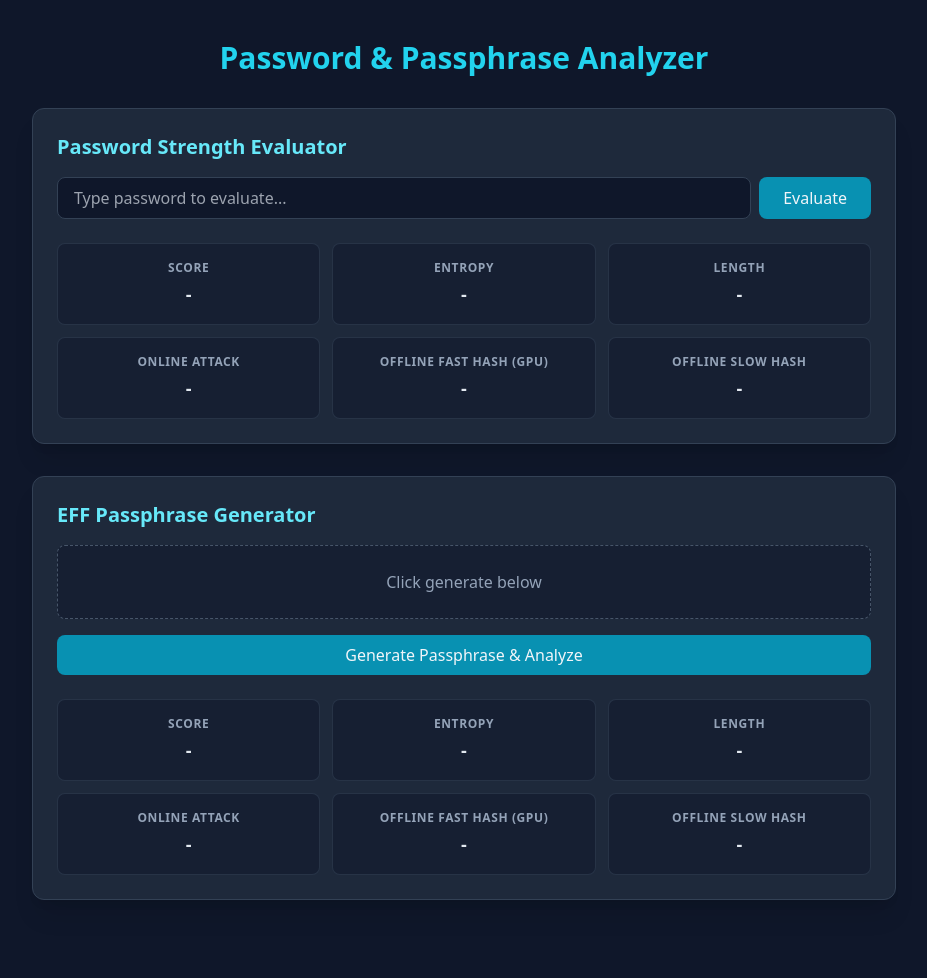
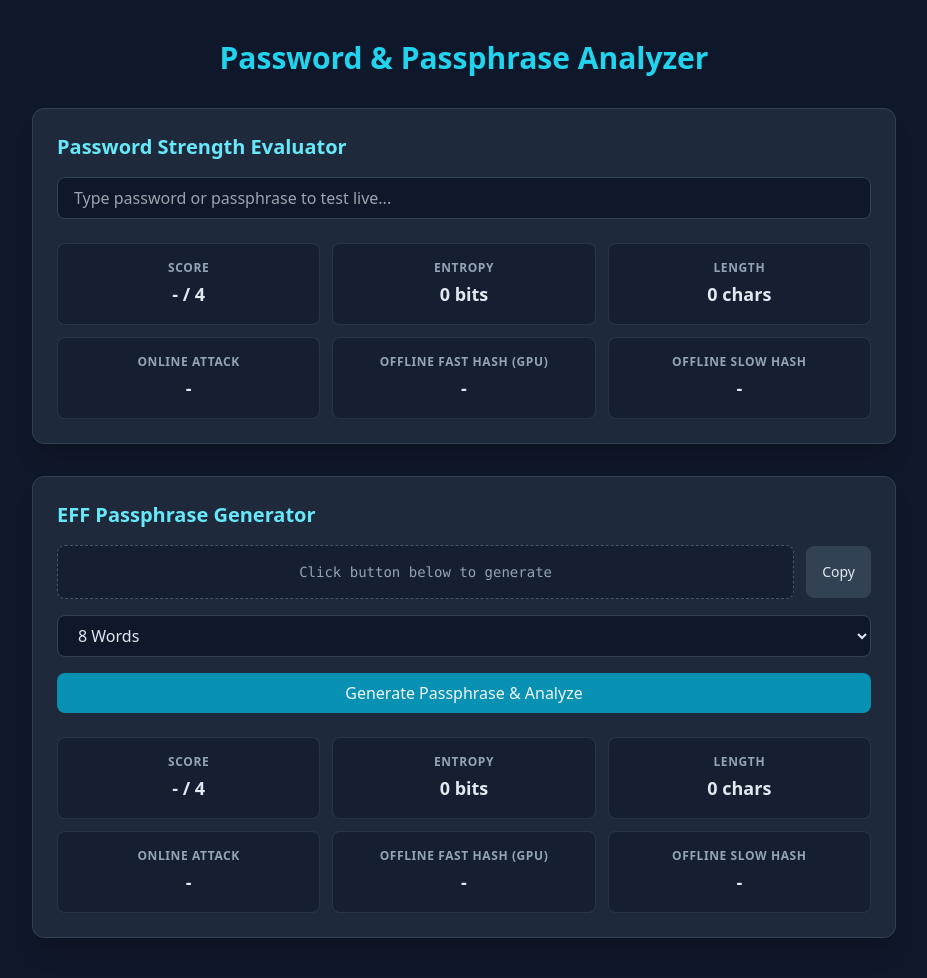
Before and after one commit to JPetovello/password-checker-web, a Flask app: page / in a window 1280 px wide. Shown: the whole page, without its empty margins (176-1103 px from the left). Before the commit the page ends 900 px from the top, so only its background shows below. Run offline with Flask 3, Linux system fonts and the light colour scheme; some libraries are stand-ins or nearby versions.

Commit message:
Add live typing evaluation, capitalized crack times, and dynamic 3-8 word EFF passphrase selector

```diff
--- a/app.py
+++ b/app.py
@@ -24,36 +24,39 @@
 def index():
     return render_template('index.html')
 
+@app.route('/api/analyze', methods=['POST'])
 @app.route('/api/check', methods=['POST'])
 def check_password():
-    data = request.get_json()
+    data = request.get_json() or {}
     password = data.get('password', '')
 
-    # Run zxcvbn evaluation
     results = zxcvbn.zxcvbn(password)
-
-    # Extract crack times and ensure they are converted to strings to avoid timedelta serialization errors
     crack_times = results.get('crack_times_display', {})
 
     response_data = {
         'score': results.get('score'),
-        'entropy': round(results.get('guesses_log10', 0) * 3.32, 2), # Approximate bits of entropy
-        'online_attack': str(crack_times.get('online_throttling_100_per_hour', 'N/A')),
-        'fast_hash': str(crack_times.get('offline_fast_hashing_1e10_per_second', 'N/A')),
-        'slow_hash': str(crack_times.get('offline_slow_hashing_1e4_per_second', 'N/A'))
+        'entropy': round(results.get('guesses_log10', 0) * 3.32, 2),
+        'length': len(password),
+        'crack_times_display': {
+            'online_throttling_100_per_hour': str(crack_times.get('online_throttling_100_per_hour', 'N/A')),
+            'offline_fast_hashing_1e10_per_second': str(crack_times.get('offline_fast_hashing_1e10_per_second', 'N/A')),
+            'offline_slow_hashing_1e4_per_second': str(crack_times.get('offline_slow_hashing_1e4_per_second', 'N/A'))
+        }
     }
 
     return jsonify(response_data)
 
 @app.route('/api/generate', methods=['POST'])
 def generate_passphrase():
+    data = request.get_json() or {}
+    word_count = int(data.get('words', 4))
+    word_count = max(3, min(8, word_count))
+
     if not EFF_WORDS:
         passphrase = "correct horse battery staple"
     else:
-        # Generate a 4-word EFF passphrase
-        passphrase = " ".join(random.choices(EFF_WORDS, k=4))
+        passphrase = " ".join(random.choices(EFF_WORDS, k=word_count))
 
-    # Evaluate the generated passphrase using zxcvbn
     results = zxcvbn.zxcvbn(passphrase)
     crack_times = results.get('crack_times_display', {})
 
@@ -61,9 +64,12 @@
         'passphrase': passphrase,
         'score': results.get('score'),
         'entropy': round(results.get('guesses_log10', 0) * 3.32, 2),
-        'online_attack': str(crack_times.get('online_throttling_100_per_hour', 'N/A')),
-        'fast_hash': str(crack_times.get('offline_fast_hashing_1e10_per_second', 'N/A')),
-        'slow_hash': str(crack_times.get('offline_slow_hashing_1e4_per_second', 'N/A'))
+        'length': len(passphrase),
+        'crack_times_display': {
+            'online_throttling_100_per_hour': str(crack_times.get('online_throttling_100_per_hour', 'N/A')),
+            'offline_fast_hashing_1e10_per_second': str(crack_times.get('offline_fast_hashing_1e10_per_second', 'N/A')),
+            'offline_slow_hashing_1e4_per_second': str(crack_times.get('offline_slow_hashing_1e4_per_second', 'N/A'))
+        }
     }
 
     return jsonify(response_data)
--- a/templates/index.html
+++ b/templates/index.html
@@ -15,24 +15,23 @@
         <!-- Password Strength Evaluator Section -->
         <div class="bg-slate-800 border border-slate-700 rounded-xl p-6 shadow-xl">
             <h2 class="text-xl font-semibold mb-4 text-cyan-300">Password Strength Evaluator</h2>
-            <div class="flex gap-2 mb-6">
-                <input type="password" id="passwordInput" placeholder="Type password to evaluate..." class="flex-grow bg-slate-900 border border-slate-700 rounded-lg px-4 py-2 focus:outline-none focus:border-cyan-500">
-                <button id="evaluateBtn" class="bg-cyan-600 hover:bg-cyan-500 px-6 py-2 rounded-lg font-medium transition">Evaluate</button>
+            <div class="mb-6">
+                <input type="text" id="passwordInput" placeholder="Type password or passphrase to test live..." class="w-full bg-slate-900 border border-slate-700 rounded-lg px-4 py-2 focus:outline-none focus:border-cyan-500 text-slate-200">
             </div>
 
             <!-- 3x2 Grid Layout -->
             <div class="grid grid-cols-3 gap-3">
                 <div class="bg-slate-900/50 border border-slate-700/60 p-4 rounded-lg text-center">
                     <div class="text-xs font-semibold text-slate-400 uppercase tracking-wider mb-1">Score</div>
-                    <div id="scoreVal" class="text-lg font-bold text-slate-200">-</div>
+                    <div id="scoreVal" class="text-lg font-bold text-slate-200">- / 4</div>
                 </div>
                 <div class="bg-slate-900/50 border border-slate-700/60 p-4 rounded-lg text-center">
                     <div class="text-xs font-semibold text-slate-400 uppercase tracking-wider mb-1">Entropy</div>
-                    <div id="entropyVal" class="text-lg font-bold text-slate-200">-</div>
+                    <div id="entropyVal" class="text-lg font-bold text-slate-200">0 bits</div>
                 </div>
                 <div class="bg-slate-900/50 border border-slate-700/60 p-4 rounded-lg text-center">
                     <div class="text-xs font-semibold text-slate-400 uppercase tracking-wider mb-1">Length</div>
-                    <div id="lengthVal" class="text-lg font-bold text-slate-200">-</div>
+                    <div id="lengthVal" class="text-lg font-bold text-slate-200">0 chars</div>
                 </div>
                 <div class="bg-slate-900/50 border border-slate-700/60 p-4 rounded-lg text-center">
                     <div class="text-xs font-semibold text-slate-400 uppercase tracking-wider mb-1">Online Attack</div>
@@ -52,24 +51,41 @@
         <!-- EFF Passphrase Generator Section -->
         <div class="bg-slate-800 border border-slate-700 rounded-xl p-6 shadow-xl">
             <h2 class="text-xl font-semibold mb-4 text-cyan-300">EFF Passphrase Generator</h2>
-            <div class="bg-slate-900/50 border border-dashed border-slate-600 rounded-lg p-6 text-center mb-4 text-slate-400" id="passphraseOutput">
-                Click generate below
+
+            <!-- Passphrase Display with Copy Button -->
+            <div class="flex items-center gap-3 mb-4">
+                <div class="flex-grow bg-slate-900/50 border border-dashed border-slate-600 rounded-lg p-4 text-center text-slate-400 font-mono text-sm" id="passphraseOutput">
+                    Click button below to generate
+                </div>
+                <button id="copyBtn" class="bg-slate-700 hover:bg-slate-600 text-slate-200 px-4 py-4 rounded-lg font-medium transition text-sm">Copy</button>
             </div>
+
+            <div class="mb-4">
+                <select id="wordCountSelect" class="w-full bg-slate-900 border border-slate-700 rounded-lg px-4 py-2 text-slate-200 focus:outline-none focus:border-cyan-500">
+                    <option value="3">3 Words</option>
+                    <option value="4">4 Words</option>
+                    <option value="5">5 Words</option>
+                    <option value="6">6 Words</option>
+                    <option value="7">7 Words</option>
+                    <option value="8" selected>8 Words</option>
+                </select>
+            </div>
+
             <button id="generateBtn" class="w-full bg-cyan-600 hover:bg-cyan-500 py-2 rounded-lg font-medium transition mb-6">Generate Passphrase & Analyze</button>
 
             <!-- 3x2 Grid Layout -->
             <div class="grid grid-cols-3 gap-3">
                 <div class="bg-slate-900/50 border border-slate-700/60 p-4 rounded-lg text-center">
                     <div class="text-xs font-semibold text-slate-400 uppercase tracking-wider mb-1">Score</div>
-                    <div id="genScoreVal" class="text-lg font-bold text-slate-200">-</div>
+                    <div id="genScoreVal" class="text-lg font-bold text-slate-200">- / 4</div>
                 </div>
                 <div class="bg-slate-900/50 border border-slate-700/60 p-4 rounded-lg text-center">
                     <div class="text-xs font-semibold text-slate-400 uppercase tracking-wider mb-1">Entropy</div>
-                    <div id="genEntropyVal" class="text-lg font-bold text-slate-200">-</div>
+                    <div id="genEntropyVal" class="text-lg font-bold text-slate-200">0 bits</div>
                 </div>
                 <div class="bg-slate-900/50 border border-slate-700/60 p-4 rounded-lg text-center">
                     <div class="text-xs font-semibold text-slate-400 uppercase tracking-wider mb-1">Length</div>
-                    <div id="genLengthVal" class="text-lg font-bold text-slate-200">-</div>
+                    <div id="genLengthVal" class="text-lg font-bold text-slate-200">0 chars</div>
                 </div>
                 <div class="bg-slate-900/50 border border-slate-700/60 p-4 rounded-lg text-center">
                     <div class="text-xs font-semibold text-slate-400 uppercase tracking-wider mb-1">Online Attack</div>
@@ -89,40 +105,99 @@
     </div>
 
     <script>
-        document.getElementById('evaluateBtn').addEventListener('click', async () => {
-            const pwd = document.getElementById('passwordInput').value;
-            if (!pwd) return;
+        function capitalizeWords(str) {
+            if (!str) return '-';
+            return str.replace(/\b\w/g, char => char.toUpperCase());
+        }
+
+        async function analyzePassword(password, isGen = false) {
+            if (!password) {
+                updateUI(null, isGen);
+                return;
+            }
             try {
-                const response = await fetch('/api/check', {
+                const response = await fetch('/api/analyze', {
                     method: 'POST',
                     headers: { 'Content-Type': 'application/json' },
-                    body: JSON.stringify({ password: pwd })
+                    body: JSON.stringify({ password: password })
                 });
                 const data = await response.json();
-                document.getElementById('scoreVal').innerText = data.score ?? '-';
-                document.getElementById('entropyVal').innerText = data.entropy ?? '-';
-                document.getElementById('lengthVal').innerText = pwd.length;
-                document.getElementById('onlineVal').innerText = data.online_attack ?? '-';
-                document.getElementById('fastHashVal').innerText = data.fast_hash ?? '-';
-                document.getElementById('slowHashVal').innerText = data.slow_hash ?? '-';
+                updateUI(data, isGen);
             } catch (err) {
-                console.error(err);
+                console.error('Error analyzing password:', err);
+            }
+        }
+
+        function updateUI(data, isGen) {
+            const scoreEl = document.getElementById(isGen ? 'genScoreVal' : 'scoreVal');
+            const entropyEl = document.getElementById(isGen ? 'genEntropyVal' : 'entropyVal');
+            const lengthEl = document.getElementById(isGen ? 'genLengthVal' : 'lengthVal');
+            const onlineEl = document.getElementById(isGen ? 'genOnlineVal' : 'onlineVal');
+            const fastEl = document.getElementById(isGen ? 'genFastHashVal' : 'fastHashVal');
+            const slowEl = document.getElementById(isGen ? 'genSlowHashVal' : 'slowHashVal');
+
+            if (!data) {
+                scoreEl.textContent = '- / 4';
+                entropyEl.textContent = '0 bits';
+                lengthEl.textContent = '0 chars';
+                onlineEl.textContent = '-';
+                fastEl.textContent = '-';
+                slowEl.textContent = '-';
+                return;
+            }
+
+            scoreEl.textContent = (data.score !== undefined ? data.score : '-') + ' / 4';
+            entropyEl.textContent = (data.entropy !== undefined ? data.entropy : '0') + ' bits';
+            lengthEl.textContent = (data.length !== undefined ? data.length : '0') + ' chars';
+
+            if (data.crack_times_display) {
+                onlineEl.textContent = capitalizeWords(data.crack_times_display.online_throttling_100_per_hour);
+                fastEl.textContent = capitalizeWords(data.crack_times_display.offline_fast_hashing_1e10_per_second);
+                slowEl.textContent = capitalizeWords(data.crack_times_display.offline_slow_hashing_1e4_per_second);
+            }
+        }
+
+        // Live typing evaluation
+        const passwordInput = document.getElementById('passwordInput');
+        let timeout = null;
+        passwordInput.addEventListener('input', (e) => {
+            clearTimeout(timeout);
+            const val = e.target.value;
+            timeout = setTimeout(() => {
+                analyzePassword(val, false);
+            }, 150);
+        });
+
+        // Copy button action
+        document.getElementById('copyBtn').addEventListener('click', () => {
+            const text = document.getElementById('passphraseOutput').innerText;
+            if (text && !text.includes('Click button')) {
+                navigator.clipboard.writeText(text);
+                const btn = document.getElementById('copyBtn');
+                btn.innerText = 'Copied!';
+                setTimeout(() => btn.innerText = 'Copy', 2000);
             }
         });
 
+        // Passphrase generation action
         document.getElementById('generateBtn').addEventListener('click', async () => {
+            const wordCount = document.getElementById('wordCountSelect').value;
             try {
-                const response = await fetch('/api/generate', { method: 'POST' });
+                const response = await fetch('/api/generate', {
+                    method: 'POST',
+                    headers: { 'Content-Type': 'application/json' },
+                    body: JSON.stringify({ words: parseInt(wordCount) })
+                });
                 const data = await response.json();
-                document.getElementById('passphraseOutput').innerText = data.passphrase;
-                document.getElementById('genScoreVal').innerText = data.score ?? '-';
-                document.getElementById('genEntropyVal').innerText = data.entropy ?? '-';
-                document.getElementById('genLengthVal').innerText = data.passphrase.length;
-                document.getElementById('genOnlineVal').innerText = data.online_attack ?? '-';
-                document.getElementById('genFastHashVal').innerText = data.fast_hash ?? '-';
-                document.getElementById('genSlowHashVal').innerText = data.slow_hash ?? '-';
+                if (data.passphrase) {
+                    const outputEl = document.getElementById('passphraseOutput');
+                    outputEl.textContent = data.passphrase;
+                    outputEl.classList.remove('text-slate-400');
+                    outputEl.classList.add('text-cyan-300');
+                    analyzePassword(data.passphrase, true);
+                }
             } catch (err) {
-                console.error(err);
+                console.error('Error generating passphrase:', err);
             }
         });
     </script>
```
